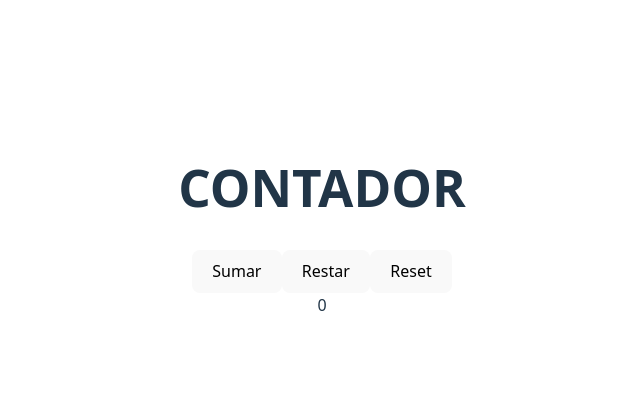
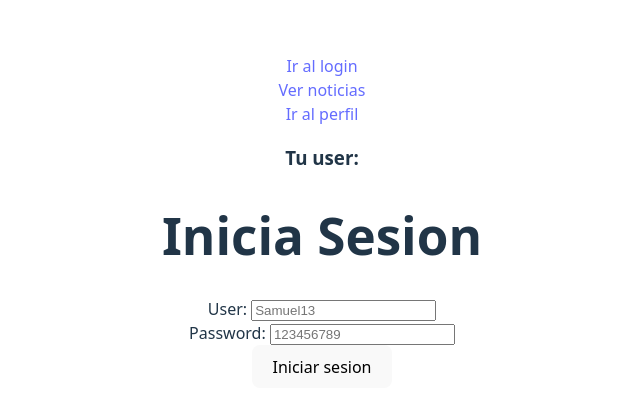
Before and after one commit to Samueluco13/Homeworks, a React (Vite) app in the folder vite-project/: page /login in a window 1280 px wide. Shown: the part 179-590 px from the top of the page, without its empty margins (318-958 px from the left). Built offline with nearby package versions, Linux system fonts and the light colour scheme.

Commit message:
Se sube el challenge 6

```diff
--- a/vite-project/src/App.jsx
+++ b/vite-project/src/App.jsx
@@ -1,35 +1,31 @@
-import { useState } from 'react'
+//import { useState } from 'react'
 import './App.css'
+import { Login } from './Pages/Login.jsx'
+import { UserProvider } from './Context/UserContext.jsx'
+import { Profile } from './Pages/Profile.jsx'
+import {Route, Routes} from 'react-router-dom'
+import {PrivateRoutes} from './Routes/PrivateRoutes.jsx'
+import Principal from './Pages/Principal.jsx'
+import { Header } from './Components/Header.jsx'
 
 
 
-
-function App({defindo}) {
-  const [contador, setContador] = useState(0)
-
-  //FUNCIONES DE LOS BOTONES
-  const handleAdd = () => {
-    setContador(contador + 1)
-  }
-
-const handleSubstract = () => {
-    setContador(contador - 1)
-  }
-
-const handleReset = () => {
-    setContador(defindo)
-  }
+function App() {
 
   return (
-    <>
-      <h1>CONTADOR</h1>
-      <div>
-        <button onClick={handleAdd}>Sumar</button>
-        <button onClick={handleSubstract}>Restar</button>
-        <button onClick={handleReset}>Reset</button>
-      </div>
-      <span>{contador}</span>
-    </>
+    <UserProvider>
+      <Header/>
+        <Routes>
+          <Route path="/" element={<Principal/>} />
+          <Route path="/login" element={<Login/>} />
+
+          <Route path="/profile" element={
+            <PrivateRoutes>
+              <Profile/>
+            </PrivateRoutes>
+          }/>
+        </Routes>
+    </UserProvider>
   )
 }
 
--- /dev/null
+++ b/vite-project/src/Components/Header.jsx
@@ -0,0 +1,26 @@
+import React from 'react'
+import {Link} from 'react-router-dom'
+import { useUser } from '../Context/UserContext'
+
+export const Header = () => {
+
+    const {user} = useUser();
+
+    return (
+        <header>
+            <div>
+                <Link to = "/login">Ir al login</Link>
+            </div>
+            <div>
+                <Link to = "/">Ver noticias</Link>
+            </div>
+            <div>
+                <Link to = "/profile">Ir al perfil</Link>
+            </div>
+            <div>
+                <h3>Tu user: {user}</h3>
+            </div>
+
+        </header>
+    )
+}
--- /dev/null
+++ b/vite-project/src/Context/UserContext.jsx
@@ -0,0 +1,25 @@
+import React, { createContext, useState, useContext } from 'react';
+
+const UserContext = createContext();
+
+export const UserProvider = ({ children }) => {
+    const [user, setUser] = useState(null);
+
+    const login = (userData) => {
+        setUser(userData);
+    };
+
+    const logout = () => {
+        setUser(null);
+    };
+
+    return (
+        <UserContext.Provider value={{ user, login, logout }}>
+            {children}
+        </UserContext.Provider>
+    );
+};
+
+export const useUser = () => {
+    return useContext(UserContext); //Evita importar el contexto en cada componente
+};
--- /dev/null
+++ b/vite-project/src/Pages/Login.jsx
@@ -0,0 +1,64 @@
+import React, { useState } from 'react';
+import {useNavigate} from 'react-router-dom';
+import { useUser } from '../Context/UserContext.jsx';
+
+export const Login = () => {
+
+    const { login } = useUser(); // Destructuramos el login del contexto
+
+    const [formData, setFormData] = useState({
+        user: '',
+        password: '',
+    });
+
+    const navigate = useNavigate();
+
+    const handleChange = (e) => {
+        const { name, value } = e.target;
+        setFormData({ ...formData, [name]: value });
+    };
+
+    const handleSubmit = (e) => {
+        e.preventDefault();
+        if (formData.user === 'Samuel13' || formData.password === '123456789') {
+            alert("Sesion iniciada exitosamente");
+            login(formData.user);
+            navigate('/profile');
+        } else {
+            if (formData.user === '' || formData.password === '') {
+                alert("Ambos campos deben tener información");
+            }else{
+                alert("Usuario o contraseña incorrectos");
+            }
+        }
+    };
+
+    return (
+        <>
+        <h1>Inicia Sesion</h1>
+        <form onSubmit={handleSubmit}>
+            <div>
+                <label>User: </label>
+                <input
+                    type="text"
+                    name = "user"
+                    placeholder='Samuel13'
+                    value={formData.user}
+                    onChange={handleChange}
+                />
+            </div>
+            <div>
+                <label>Password: </label>
+                <input
+                    type="password"
+                    name='password'
+                    placeholder='123456789'
+                    value={formData.password}
+                    onChange={handleChange}
+                />
+            </div>
+            <button type="submit">Iniciar sesion</button>
+        </form>
+        </>
+    );
+};
--- /dev/null
+++ b/vite-project/src/Pages/Principal.jsx
@@ -0,0 +1,38 @@
+import React from 'react';
+import {Link} from 'react-router-dom';
+
+const Principal = () => {
+    const news = [
+        {
+            id: 1,
+            title: 'El crimen de Sara Millerey',
+            content: 'Mujer transgénero, que fue brutalmente torturada al partirle todas sus extremidades y arrojarla al caudal de una quebrada, conmovió a todo el país.'
+        },
+        {
+            id: 2,
+            title: '“Estoy pensando en no volver”',
+            content: 'Carlos Antonio Vélez dio visibilidad a una situación que se presentó luego del empate amargo contra Paraguay en eliminatorias.'
+        },
+        {
+            id: 3,
+            title: 'Las siete profesiones que la inteligencia artificial no podrá reemplazar, según Bill Gates',
+            content: 'Existen numerosas áreas profesionales en las que la IA difícilmente podrá reemplazar el criterio humano, dada la complejidad y la sensibilidad que requieren ciertas decisiones.'
+        },
+    ];
+
+    return (
+        <div>
+            <h1>El Chismosillo</h1>
+            <ul>
+                {news.map((item) => (
+                    <li key={item.id}>
+                        <h2>{item.title}</h2>
+                        <p>{item.content}</p>
+                    </li>
+                ))}
+            </ul>
+        </div>
+    );
+};
+
+export default Principal;
--- /dev/null
+++ b/vite-project/src/Pages/Profile.jsx
@@ -0,0 +1,22 @@
+import React from 'react'
+import { useUser } from '../Context/UserContext.jsx'
+
+export const Profile = () => {
+
+    const {user, logout} = useUser();
+
+    const handleLogout = () => {
+        logout();
+        alert("Has cerrado sesion correctamente");
+    }
+
+
+    return (
+    <>
+        <h1>MI PERFIL</h1>
+
+        <button onClick={handleLogout} >Cerrar sesion</button>
+
+    </>
+    )
+}
--- /dev/null
+++ b/vite-project/src/Routes/PrivateRoutes.jsx
@@ -0,0 +1,12 @@
+import React from 'react'
+import { Navigate } from 'react-router-dom';
+import { useUser } from '../Context/UserContext';
+
+
+export const PrivateRoutes = ({children}) => {
+
+    const {user} = useUser(); //Saca el usuario del contexto
+
+    //Si existe un usuario, muestra lo que haya dentro de las rutas privadas, sino, redirige al login
+    return user ? children : <Navigate to="/login" />;
+};
--- a/vite-project/src/main.jsx
+++ b/vite-project/src/main.jsx
@@ -2,9 +2,12 @@ import { StrictMode } from 'react'
 import { createRoot } from 'react-dom/client'
 import './index.css'
 import App from './App.jsx'
+import { BrowserRouter } from 'react-router-dom'
 
 createRoot(document.getElementById('root')).render(
   <StrictMode>
-    <App defindo = {0}/>
+    <BrowserRouter>
+    <App />
+    </BrowserRouter>
   </StrictMode>,
 )
```
